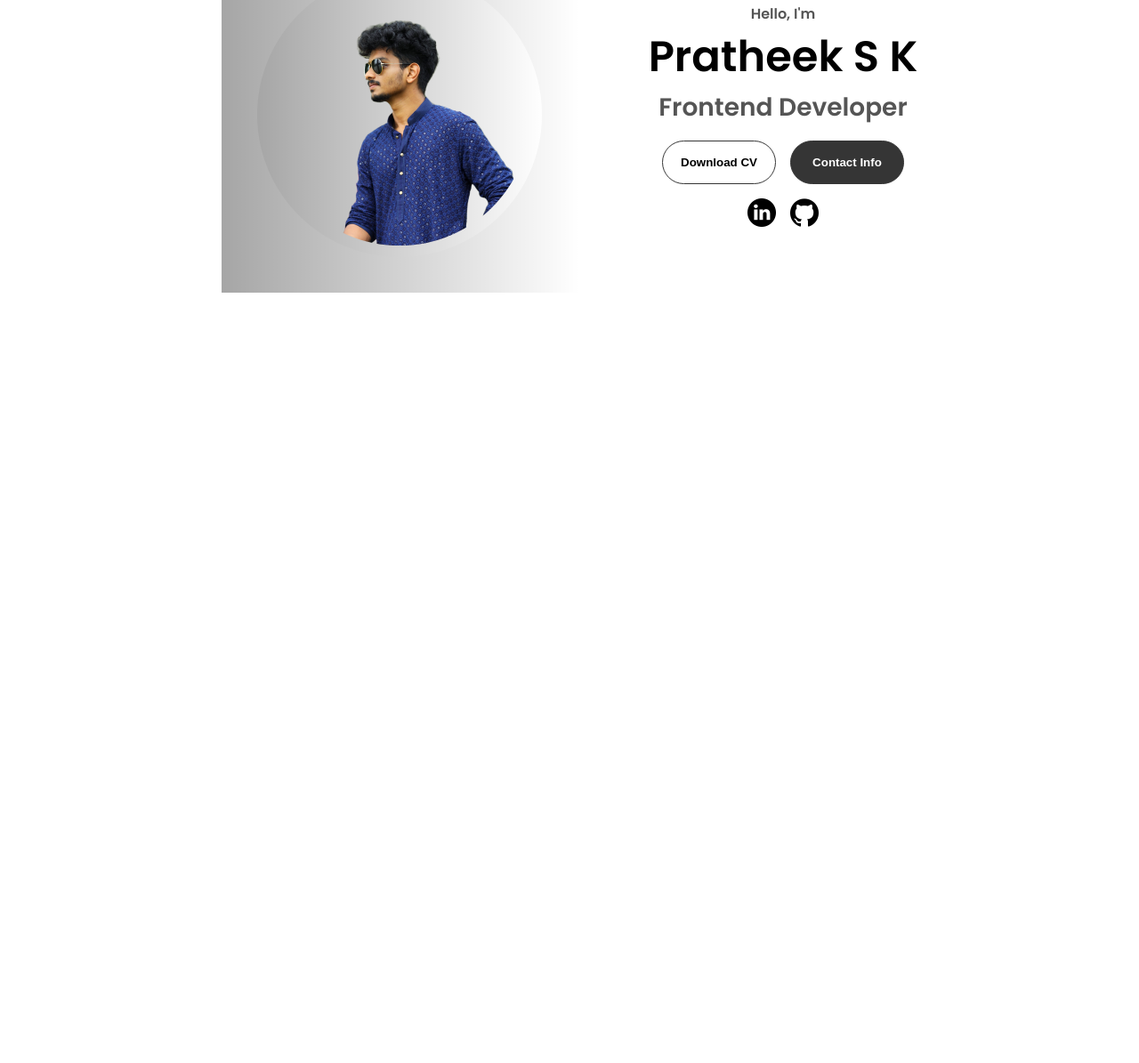
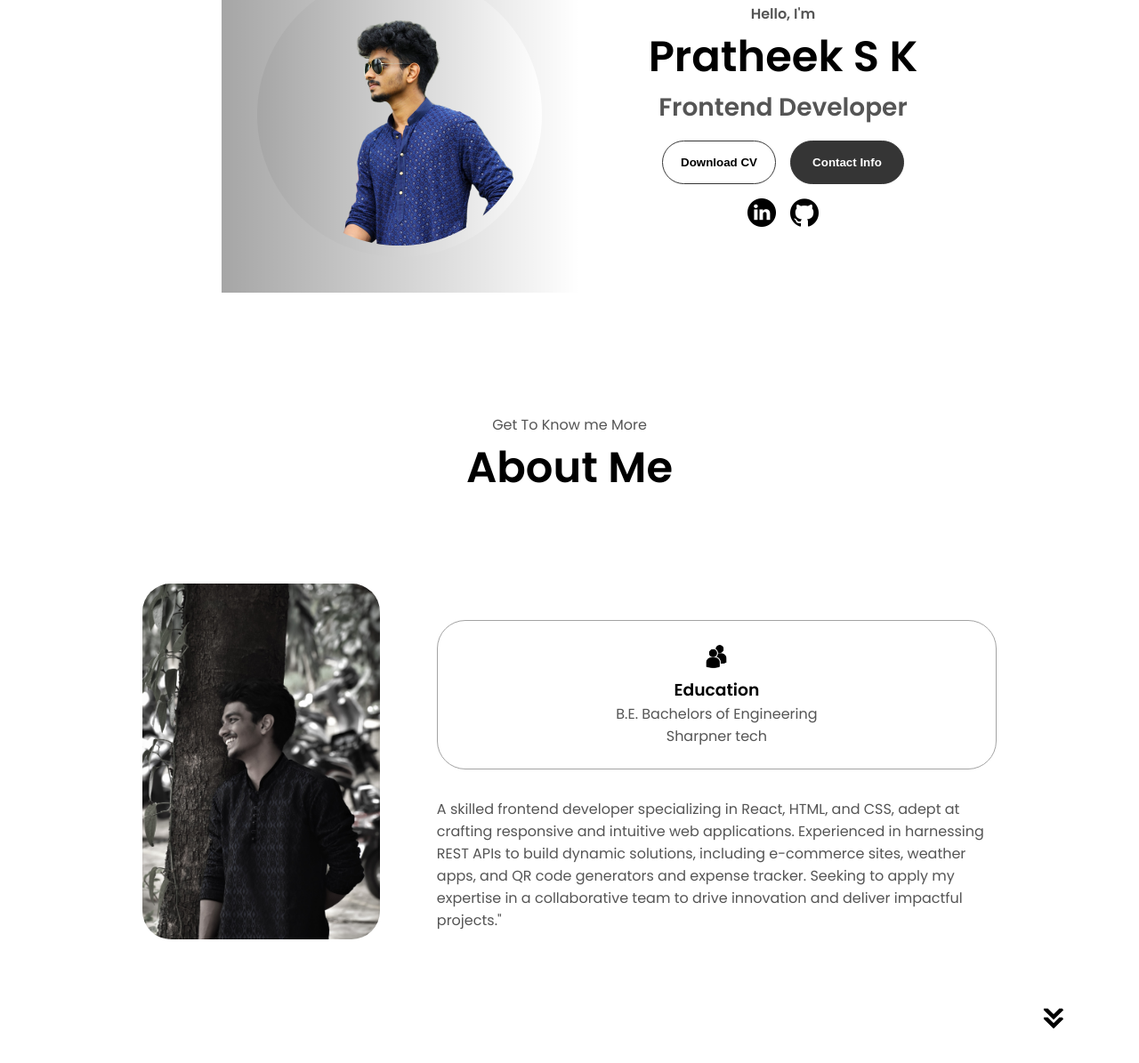
Before and after one commit to Pratheek161001/portfolio, a plain HTML site: page index.html in a window 1280 px wide. Shown: the part 343-1538 px from the top of the page at 89% size. Before the commit the page ends 800 px from the top, so only its background shows below. Drawn offline with Linux system fonts and the light colour scheme.

Commit message:
about me section done

```diff
--- a/index.html
+++ b/index.html
@@ -72,6 +72,43 @@
         </div>
       </div>
     </section>
+    <section id="about">
+      <p class="section__text__p1">Get To Know me More</p>
+      <h1 class="title">About Me</h1>
+      <div class="section-container">
+        <div class="section__pic-container">
+          <img
+            src="./assets/about-pic.JPG"
+            alt="Profile picture"
+            class="about-pic"
+          />
+        </div>
+        <div class="about-details-container">
+          <div class="about-containers">
+            <div class="details-container">
+              <img
+                src="./assets/education.png"
+                alt="Education icon"
+                class="icon"
+              />
+              <h3>Education</h3>
+              <p>B.E. Bachelors of Engineering<br/> Sharpner tech</p>
+            </div>
+          </div>
+          <div class="text-container">
+            <p>
+              A skilled frontend developer specializing in React, HTML, and CSS, adept at crafting responsive and intuitive web applications. Experienced in harnessing REST APIs to build dynamic solutions, including e-commerce sites, weather apps, and QR code generators and expense tracker. Seeking to apply my expertise in a collaborative team to drive innovation and deliver impactful projects."
+            </p>
+          </div>
+        </div>
+      </div>
+      <img
+        src="./assets/arrow.png"
+        alt="Arrow icon"
+        class="icon arrow"
+        onclick="location.href='./#experience'"
+      />
+    </section>
 
     <script src="script.js"></script>
   </body>
--- a/script.css
+++ b/script.css
@@ -237,3 +237,52 @@ section {
 .btn-container {
   gap: 1rem;
 }
+#about {
+  position: relative;
+}
+
+.about-containers {
+  gap: 2rem;
+  margin-bottom: 2rem;
+  margin-top: 2rem;
+}
+
+.about-details-container {
+  justify-content: center;
+  flex-direction: column;
+}
+
+.about-containers,
+.about-details-container {
+  display: flex;
+}
+
+.about-pic {
+  border-radius: 2rem;
+}
+
+.arrow {
+  position: absolute;
+  right: -5rem;
+  bottom: 2.5rem;
+}
+.details-container {
+  padding: 1.5rem;
+  flex: 1;
+  background: white;
+  border-radius: 2rem;
+  border: rgb(53, 53, 53) 0.1rem solid;
+  border-color: rgb(163, 163, 163);
+  text-align: center;
+}
+
+.section-container {
+  gap: 4rem;
+  height: 80%;
+}
+
+.section__pic-container {
+  height: 400px;
+  width: 400px;
+  margin: auto 0;
+}
```
Also changed, not shown: assets/about-pic.JPG (added), assets/about-pic.png (deleted).
